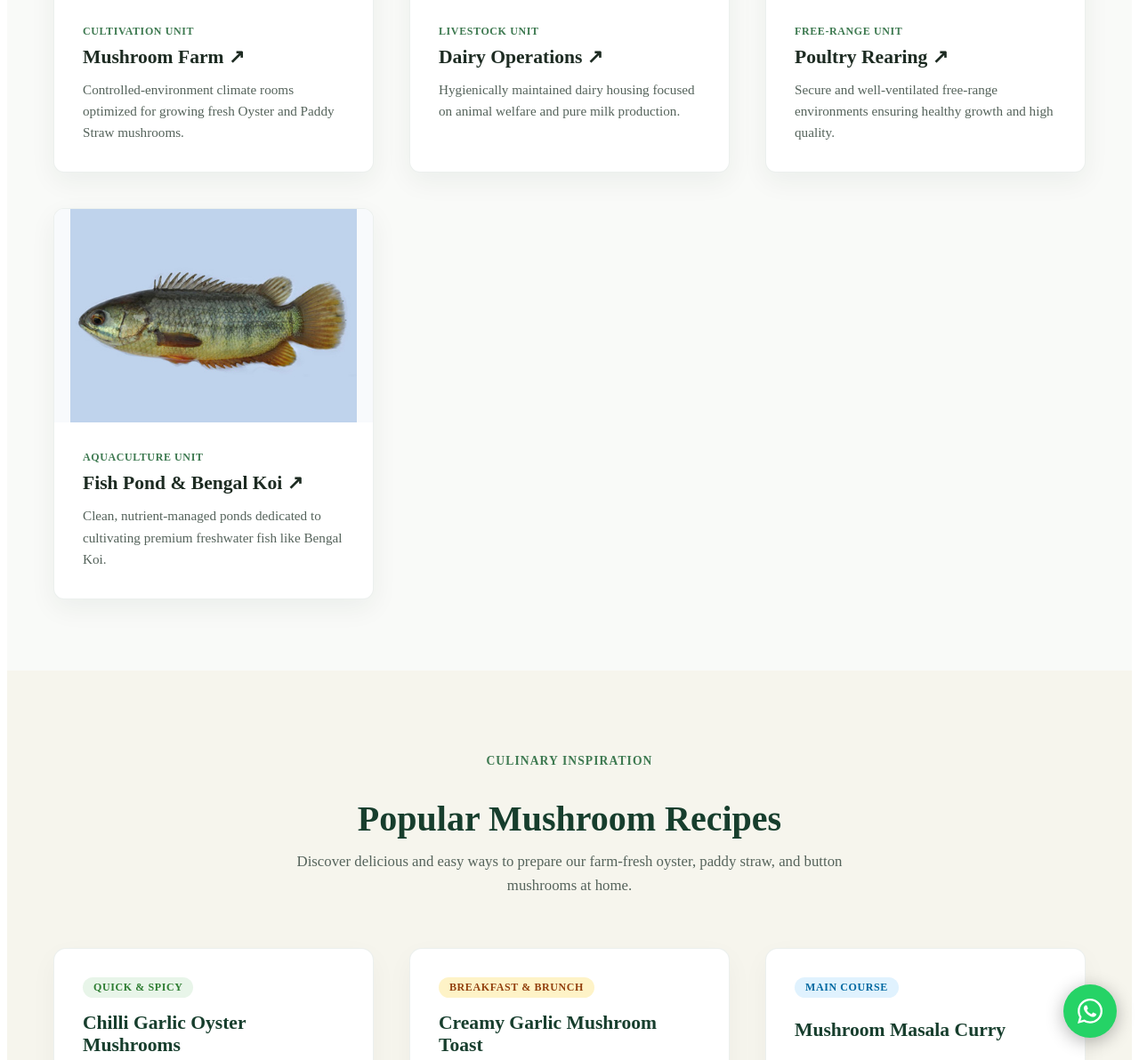
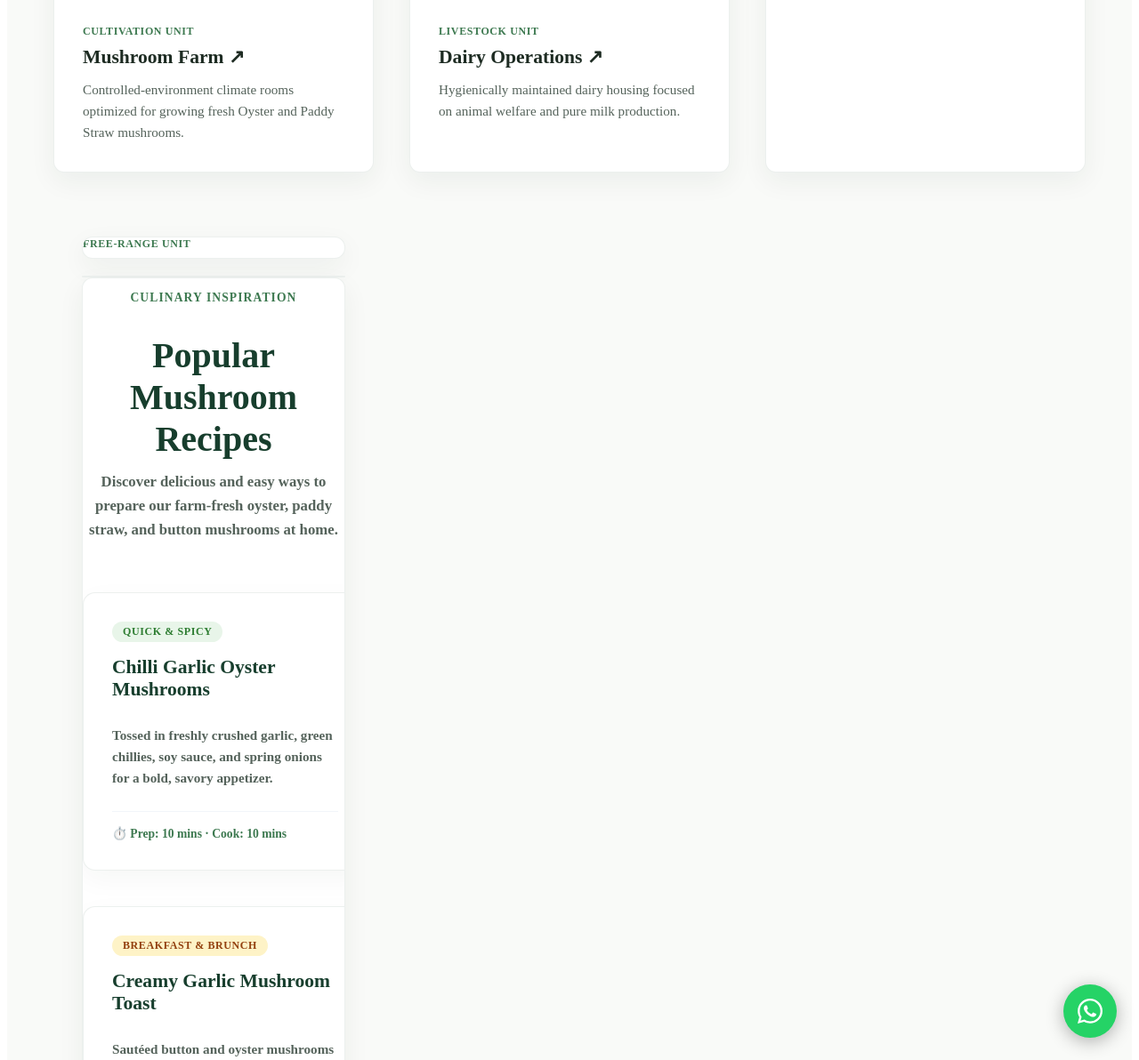
Before and after one commit to Unifisher/Unifisher-Website, a Jekyll site: the page built from index.html, in a window 1280 px wide and 1400 px high, scrolled down 2771 px, cut to the strip 208-1400 px from the top of the window. Shown: the whole strip at 89% size. Built offline with Jekyll 4.4.1, drawn with Linux system fonts in a browser that asks for light colours; some web fonts are replaced.

Commit message:
Update gallery.html

```diff
--- a/_includes/gallery.html
+++ b/_includes/gallery.html
@@ -18,7 +18,7 @@
     <div style="display: grid; grid-template-columns: repeat(auto-fit, minmax(340px, 1fr)); gap: 2.5rem; justify-content: center;">
 
       <!-- Category 1: Mushroom Cultivation -->
-      <a href="{{ '/gallery/mushrooms.html' | relative_url }}" style="background: #ffffff; border-radius: 12px; overflow: hidden; border: 1px solid rgba(23,62,45,0.08); box-shadow: 0 10px 30px rgba(16,44,32,0.06); display: flex; flex-direction: column; text-decoration: none; transition: transform 0.2s ease, box-shadow 0.2s ease;">
+      <a href="{{ '/gallery/mushrooms.html' | relative_url }}" style="background: #ffffff; border-radius: 12px; overflow: hidden; border: 1px solid rgba(23,62,45,0.08); box-shadow: 0 10px 30px rgba(16,44,32,0.06); display: flex; flex-direction: column; text-decoration: none;">
         <div style="height: 240px; background: #e5e7eb; overflow: hidden;">
           <img src="{{ '/img/about/2.jpg' | relative_url }}" alt="Mushroom Cultivation" style="width: 100%; height: 100%; object-fit: cover;">
         </div>
@@ -52,27 +52,4 @@
         </div>
         <div style="padding: 2rem; display: flex; flex-direction: column; flex-grow: 1;">
           <span style="font-size: 0.75rem; font-weight: 700; text-transform: uppercase; color: #3d7950; letter-spacing: 0.05em; margin-bottom: 0.5rem; display: block;">Free-Range Unit</span>
-          <h3 style="font-size: 1.35rem; font-weight: 700; color: #1d2b22; margin: 0 0 0.75rem;">Poultry Rearing ↗</h3>
-          <p style="color: #55635b; font-size: 0.95rem; line-height: 1.6; margin: 0;">
-            Secure and well-ventilated free-range environments ensuring healthy growth and high quality.
-          </p>
-        </div>
-      </a>
-
-      <!-- Category 4: Fish Aquaculture (Bengal Koi) -->
-      <a href="{{ '/gallery/fish.html' | relative_url }}" style="background: #ffffff; border-radius: 12px; overflow: hidden; border: 1px solid rgba(23,62,45,0.08); box-shadow: 0 10px 30px rgba(16,44,32,0.06); display: flex; flex-direction: column; text-decoration: none;">
-        <div style="height: 240px; background: #f8fafc; overflow: hidden; display: flex; align-items: center; justify-content: center;">
-          <img src="{{ '/img/koi-climbing-perch.jpg' | relative_url }}" alt="Bengal Koi Aquaculture" style="width: 100%; height: 100%; object-fit: contain; padding: 10px;">
-        </div>
-        <div style="padding: 2rem; display: flex; flex-direction: column; flex-grow: 1;">
-          <span style="font-size: 0.75rem; font-weight: 700; text-transform: uppercase; color: #3d7950; letter-spacing: 0.05em; margin-bottom: 0.5rem; display: block;">Aquaculture Unit</span>
-          <h3 style="font-size: 1.35rem; font-weight: 700; color: #1d2b22; margin: 0 0 0.75rem;">Fish Pond & Bengal Koi ↗</h3>
-          <p style="color: #55635b; font-size: 0.95rem; line-height: 1.6; margin: 0;">
-            Clean, nutrient-managed ponds dedicated to cultivating premium freshwater fish like Bengal Koi.
-          </p>
-        </div>
-      </a>
-
-    </div>
-  </div>
-</section>
+          <h3 style="font-size: 1.3
```
